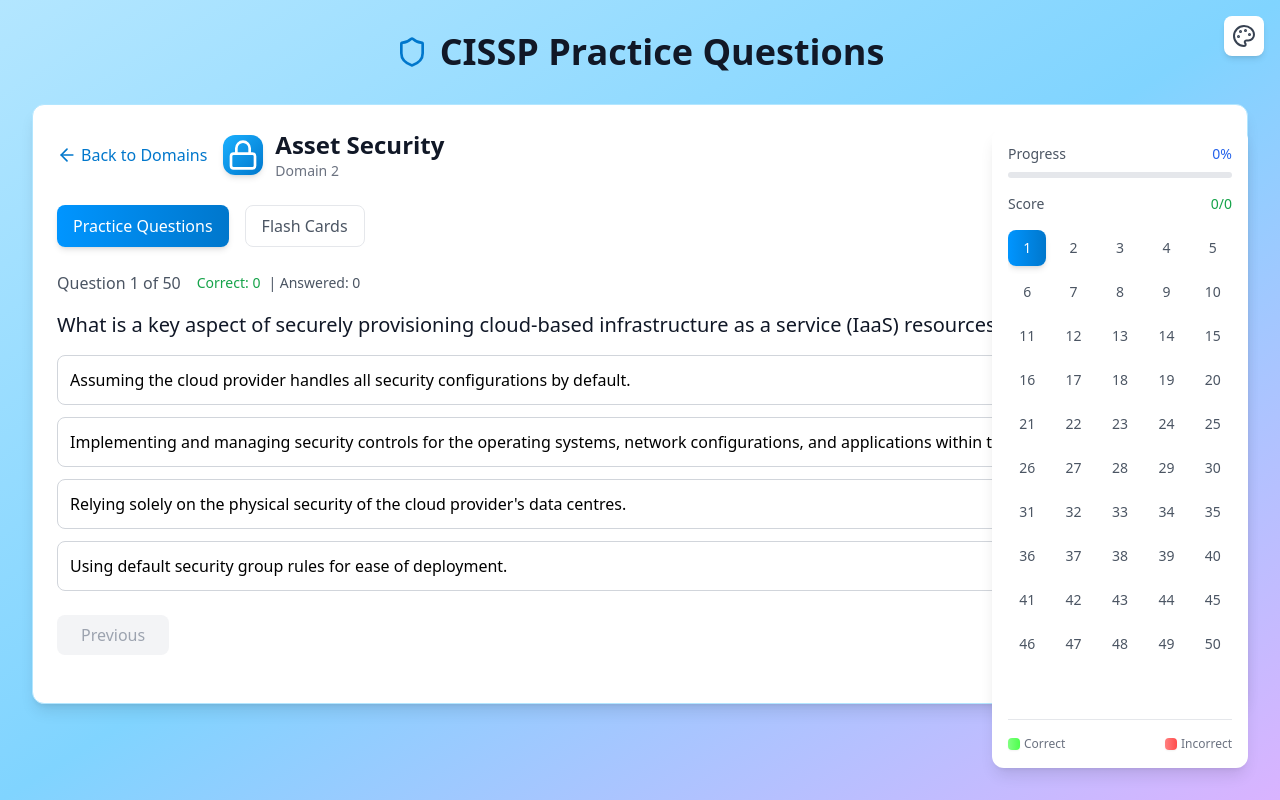
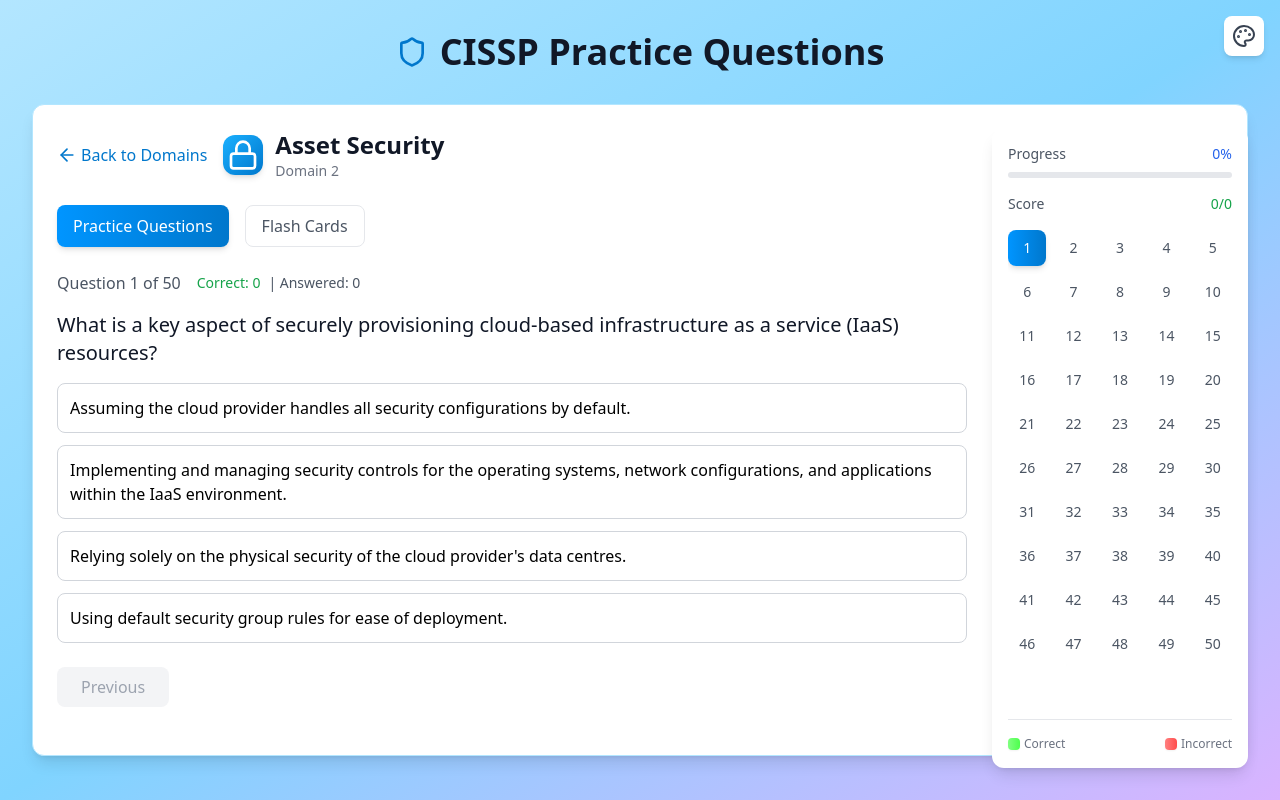
Before and after one commit to Abhiramk65/CISSP, a React (Vite) app in the folder project/: page / in a window 1280 px wide. Both pictures are taken after a click on the element 639 px from the left and 227 px from the top of the page. Built offline with nearby package versions, Linux system fonts and the light colour scheme.

Commit message:
fixed resolution issues

```diff
--- a/project/src/components/Home.tsx
+++ b/project/src/components/Home.tsx
@@ -376,7 +376,7 @@ const Home: React.FC = () => {
                     </div>
 
                     <div className="flex gap-6">
-                      <div className="flex-1">
+                      <div className="flex-1 lg:mr-64">
                         <p className={`text-xl font-medium mb-4 ${
                           currentTheme === 'matrix' ? 'text-green-400' : 'text-gray-900'
                         }`}>
@@ -484,12 +484,12 @@ const Home: React.FC = () => {
                         </div>
                       </div>
 
-                      {/* Fixed Right Sidebar */}
-                      <div className={`w-64 flex-shrink-0 fixed right-8 top-32 bottom-8 flex flex-col rounded-xl shadow-lg p-4 overflow-auto ${
+                      {/* Responsive Sidebar */}
+                      <div className={`w-64 flex-shrink-0 lg:fixed lg:right-8 lg:top-32 lg:bottom-8 flex flex-col rounded-xl shadow-lg p-4 overflow-auto ${
                         currentTheme === 'matrix'
                           ? 'bg-black/80 border border-green-500'
                           : 'bg-white'
-                      }`}>
+                      } z-20`}>
                         <div className="mb-4">
                           <div className="flex items-center justify-between mb-2">
                             <span className={`text-sm font-medium ${
```
